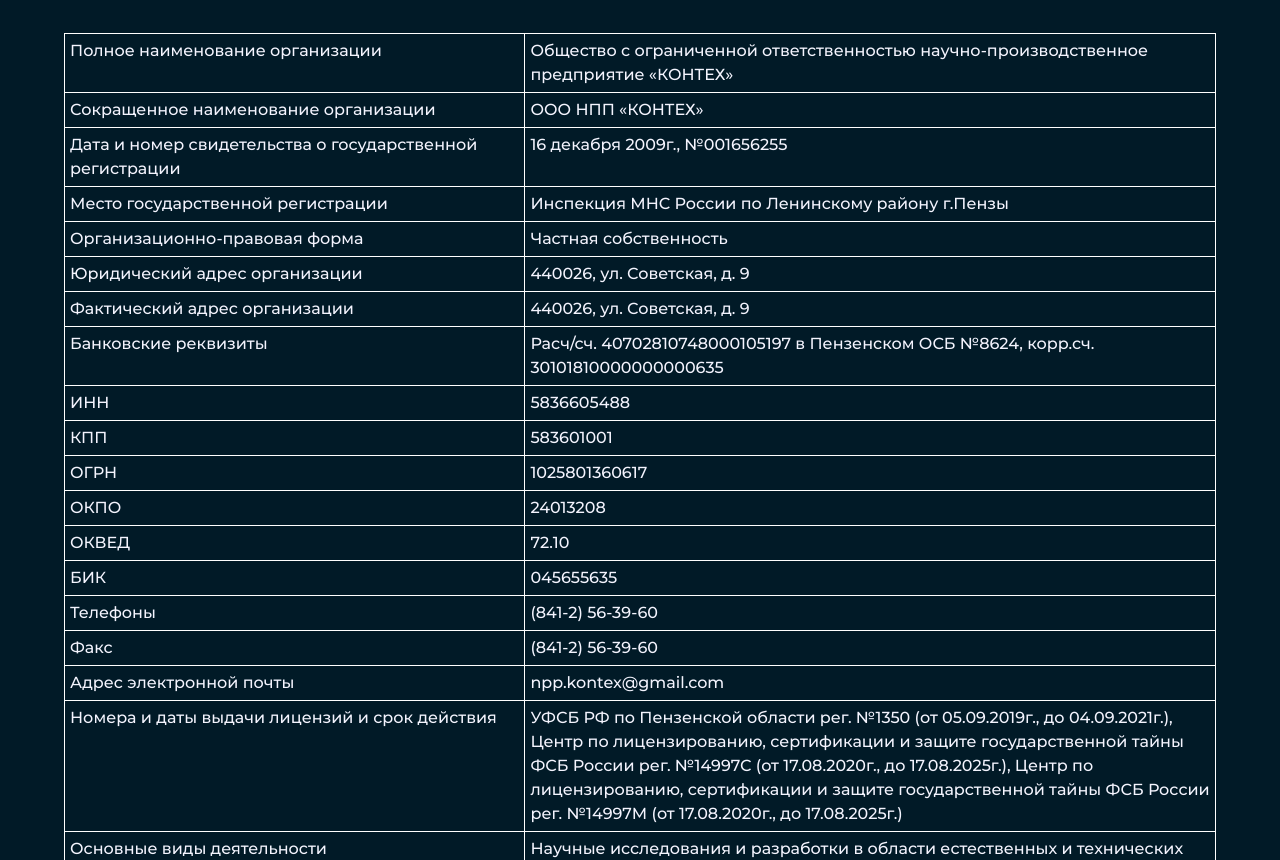
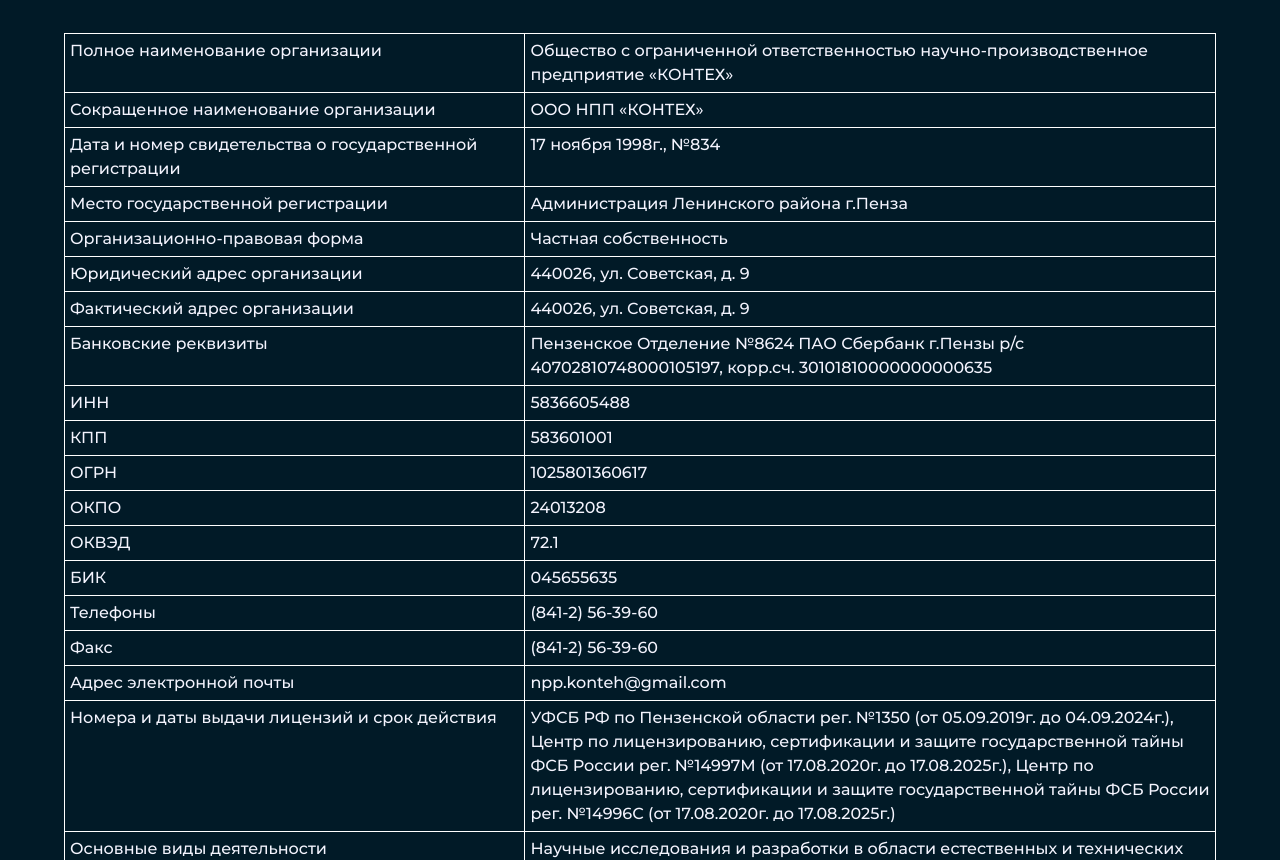
Before and after one commit to putn1k/kontech, a website: page source/pages/information.html in a window 1280 px wide. Shown: the part 92-952 px from the top of the page. Drawn offline with nearby package versions, Linux system fonts and the light colour scheme; files that its build step writes are made by us from their sources.

Commit message:
последние правки: год основания, логотип, информационные страницы

```diff
--- a/source/pages/information.html
+++ b/source/pages/information.html
@@ -26,11 +26,11 @@
           </tr>
           <tr>
             <td>Дата и номер свидетельства о государственной регистрации</td>
-            <td>16 декабря 2009г., №001656255</td>
+            <td>17 ноября 1998г., №834</td>
           </tr>
           <tr>
             <td>Место государственной регистрации</td>
-            <td>Инспекция МНС России по Ленинскому району г.Пензы</td>
+            <td>Администрация Ленинского района г.Пенза</td>
           </tr>
           <tr>
             <td>Организационно-правовая форма</td>
@@ -38,15 +38,16 @@
           </tr>
           <tr>
             <td>Юридический адрес организации</td>
-            <td>440026, ул. Советская, д. 9</td>
+            <td>440026, ул. Советская, д.&nbsp;9</td>
           </tr>
           <tr>
             <td>Фактический адрес организации</td>
-            <td>440026, ул. Советская, д. 9</td>
+            <td>440026, ул. Советская, д.&nbsp;9</td>
           </tr>
           <tr>
             <td>Банковские реквизиты</td>
-            <td>Расч/сч. 40702810748000105197 в Пензенском ОСБ №8624, корр.сч. 30101810000000000635</td>
+            <td>Пензенское Отделение №8624 ПАО Сбербанк г.Пензы р/с 40702810748000105197,
+              корр.сч. 30101810000000000635</td>
           </tr>
           <tr>
             <td>ИНН</td>
@@ -65,8 +66,8 @@
             <td>24013208</td>
           </tr>
           <tr>
-            <td>ОКВЕД</td>
-            <td>72.10</td>
+            <td>ОКВЭД</td>
+            <td>72.1</td>
           </tr>
           <tr>
             <td>БИК</td>
@@ -82,14 +83,16 @@
           </tr>
           <tr>
             <td>Адрес электронной почты</td>
-            <td>npp.kontex@gmail.com</td>
+            <td>npp.konteh@gmail.com</td>
           </tr>
           <tr>
             <td>Номера и даты выдачи лицензий и срок действия</td>
-            <td>УФСБ РФ по Пензенской области рег. №1350 (от 05.09.2019г., до 04.09.2021г.), Центр по лицензированию,
-              сертификации и защите государственной тайны ФСБ России рег. №14997С (от 17.08.2020г., до 17.08.2025г.),
-              Центр по лицензированию, сертификации и защите государственной тайны ФСБ России рег. №14997М (от
-              17.08.2020г., до 17.08.2025г.)
+            <td>УФСБ РФ по Пензенской области рег.&nbsp;№1350 (от 05.09.2019г. до 04.09.2024г.),
+              Центр по лицензированию, сертификации и защите государственной тайны ФСБ России рег.&nbsp;№14997М (от
+              17.08.2020г. до 17.08.2025г.),
+              Центр по лицензированию, сертификации и защите государственной тайны ФСБ России рег.&nbsp;№14996С (от
+              17.08.2020г. до 17.08.2025г.)
+
             </td>
           </tr>
           <tr>
```
Also changed, not shown: source/index.html (+1 -1 lines), source/pages/card.html (+5 -5 lines), source/img/header-logo-white.png.
